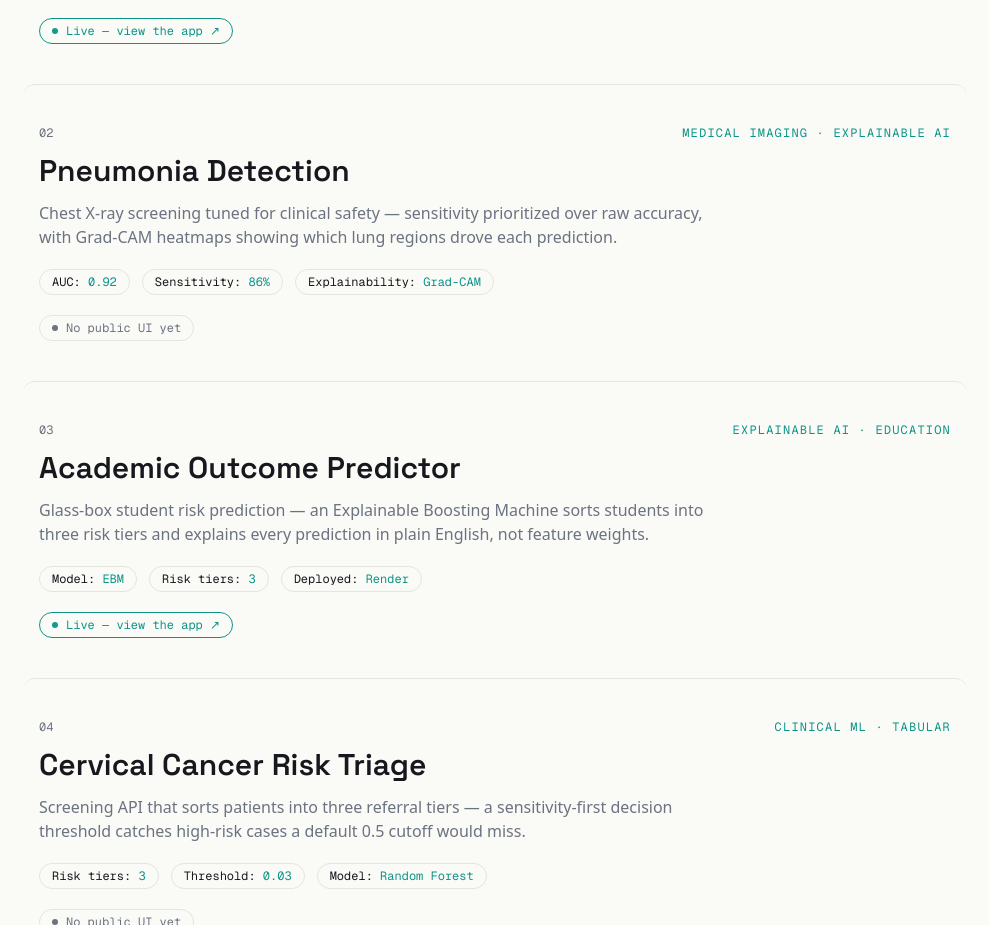
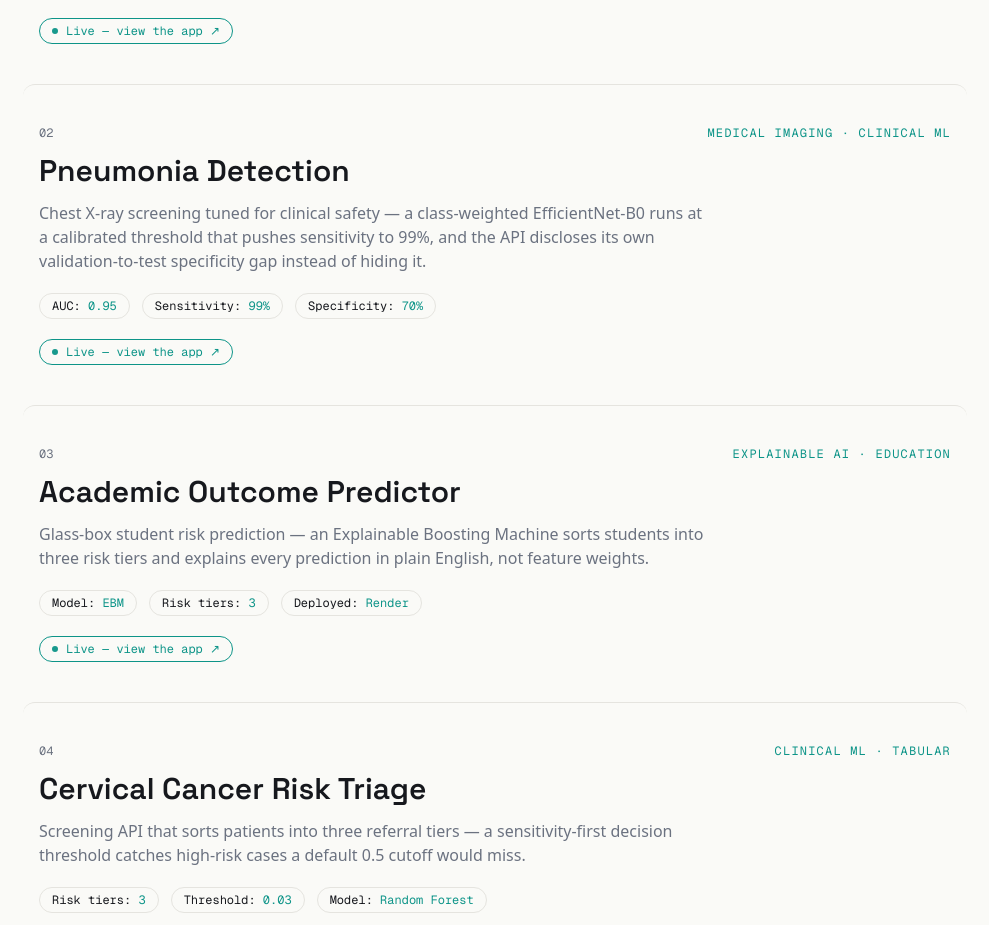
Before and after one commit to lowie03/Portfolio, a Next.js app: page / in a window 1280 px wide. Shown: the part 980-1905 px from the top of the page, without its empty margins (145-1134 px from the left). Built offline with nearby package versions, Linux system fonts and the light colour scheme.

Commit message:
Update pneumonia detection metrics and stack from repo

```diff
--- a/src/data/projects.ts
+++ b/src/data/projects.ts
@@ -32,16 +32,17 @@ export const projects: Project[] = [
   {
     slug: "pneumonia-detection",
     title: "Pneumonia Detection",
-    tags: ["Medical Imaging", "Explainable AI"],
+    tags: ["Medical Imaging", "Clinical ML"],
     description:
-      "Chest X-ray screening tuned for clinical safety — sensitivity prioritized over raw accuracy, with Grad-CAM heatmaps showing which lung regions drove each prediction.",
+      "Chest X-ray screening tuned for clinical safety — a class-weighted EfficientNet-B0 runs at a calibrated threshold that pushes sensitivity to 99%, and the API discloses its own validation-to-test specificity gap instead of hiding it.",
     metrics: [
-      { label: "AUC", value: "0.92" },
-      { label: "Sensitivity", value: "86%" },
-      { label: "Explainability", value: "Grad-CAM" },
+      { label: "AUC", value: "0.95" },
+      { label: "Sensitivity", value: "99%" },
+      { label: "Specificity", value: "70%" },
     ],
-    stack: ["PyTorch", "EfficientNet-B0", "Grad-CAM", "FastAPI"],
+    stack: ["PyTorch", "EfficientNet-B0", "FastAPI"],
     github: "https://github.com/lowie03/Chest-xray",
+    demo: "https://frontend-bay-phi-56.vercel.app/",
   },
   {
     slug: "academic-outcome-predictor",
```
